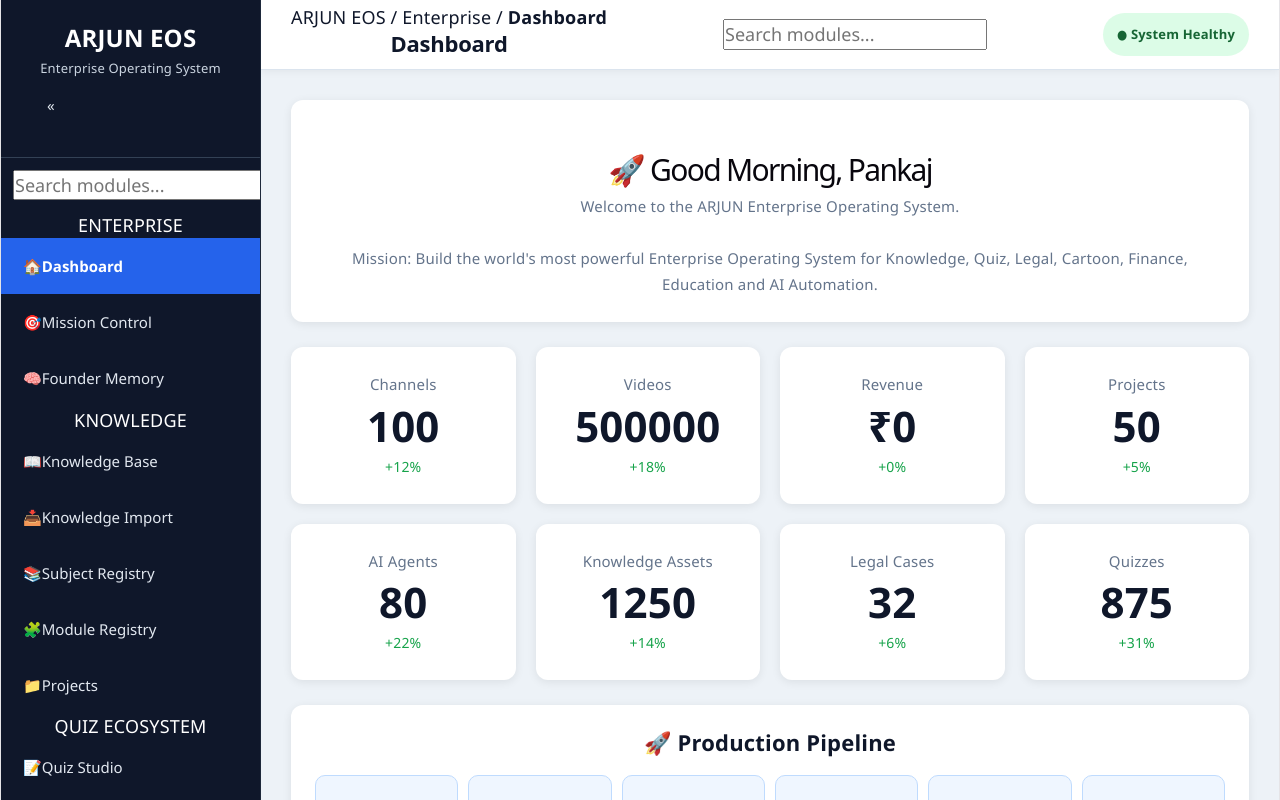
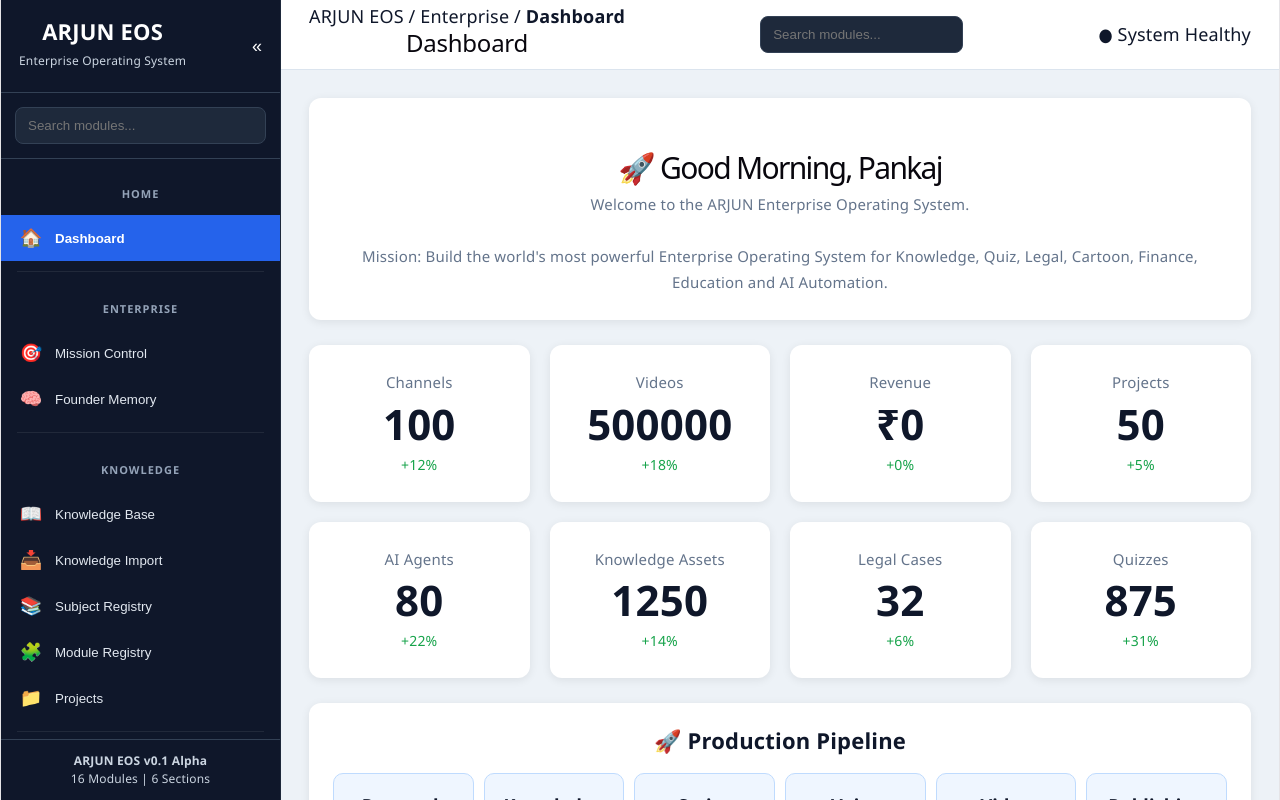
Before and after one commit to pankajnandlalsharma-afk/arjun-eos, a React (Vite) app: page / in a window 1280 px wide. Built offline with nearby package versions, Linux system fonts and the light colour scheme.

Commit message:
feat(layout): finalize enterprise sidebar and layout

```diff
--- a/src/layouts/Sidebar.jsx
+++ b/src/layouts/Sidebar.jsx
@@ -1,236 +1,90 @@
 import React, { useMemo, useState } from "react";
 
-const menu = [
-    {
-        section: "ENTERPRISE",
-        items: [
-            { id: "dashboard", icon: "🏠", title: "Dashboard" },
-            { id: "mission", icon: "🎯", title: "Mission Control" },
-            { id: "founderMemory", icon: "🧠", title: "Founder Memory" }
-        ]
-    },
-    {
-        section: "KNOWLEDGE",
-        items: [
-            { id: "knowledge", icon: "📖", title: "Knowledge Base" },
-            { id: "knowledge-import", icon: "📥", title: "Knowledge Import" },
-            { id: "subjects", icon: "📚", title: "Subject Registry" },
-            { id: "modules", icon: "🧩", title: "Module Registry" },
-            { id: "projects", icon: "📁", title: "Projects" }
-        ]
-    },
-    {
-        section: "QUIZ ECOSYSTEM",
-        items: [
-            { id: "quiz", icon: "📝", title: "Quiz Studio" },
-            { id: "segment", icon: "🏭", title: "Segment Factory" },
-            { id: "channels", icon: "📺", title: "Channel Explorer" },
-            { id: "production", icon: "🎬", title: "Production Tracker" }
-        ]
-    },
-    {
-        section: "AI & AUTOMATION",
-        items: [
-            { id: "ai", icon: "🤖", title: "AI Agents" },
-            { id: "prompts", icon: "💡", title: "Prompt Library" },
-            { id: "sops", icon: "📚", title: "SOP Library" }
-        ]
-    },
-    {
-        section: "LEGAL",
-        items: [
-            { id: "legal", icon: "⚖️", title: "Legal Studio" }
-        ]
-    }
+export const menu = [
+  { section:"HOME", items:[{id:"dashboard",icon:"🏠",title:"Dashboard"}]},
+  { section:"ENTERPRISE", items:[
+    {id:"mission",icon:"🎯",title:"Mission Control"},
+    {id:"founderMemory",icon:"🧠",title:"Founder Memory"}]},
+  { section:"KNOWLEDGE", items:[
+    {id:"knowledge",icon:"📖",title:"Knowledge Base"},
+    {id:"knowledge-import",icon:"📥",title:"Knowledge Import"},
+    {id:"subjects",icon:"📚",title:"Subject Registry"},
+    {id:"modules",icon:"🧩",title:"Module Registry"},
+    {id:"projects",icon:"📁",title:"Projects"}]},
+  { section:"QUIZ ECOSYSTEM", items:[
+    {id:"quiz",icon:"📝",title:"Quiz Studio"},
+    {id:"segment",icon:"🏭",title:"Segment Factory"},
+    {id:"channels",icon:"📺",title:"Channel Explorer"},
+    {id:"production",icon:"🎬",title:"Production Tracker"}]},
+  { section:"AI & AUTOMATION", items:[
+    {id:"ai",icon:"🤖",title:"AI Agents"},
+    {id:"prompts",icon:"💡",title:"Prompt Library"},
+    {id:"sops",icon:"📚",title:"SOP Library"}]},
+  { section:"LEGAL", items:[
+    {id:"legal",icon:"⚖️",title:"Legal Studio"}]}
 ];
 
-export default function Sidebar({
-    currentPage,
-    setCurrentPage
-}) {
+export default function Sidebar({currentPage,setCurrentPage}){
+  const [collapsed,setCollapsed]=useState(false);
+  const [search,setSearch]=useState("");
 
-    const [collapsed, setCollapsed] = useState(false);
-    const [search, setSearch] = useState("");
+  const filtered=useMemo(()=>{
+    const q=search.trim().toLowerCase();
+    if(!q) return menu;
+    return menu.map(s=>({...s,items:s.items.filter(i=>i.title.toLowerCase().includes(q))}))
+      .filter(s=>s.items.length);
+  },[search]);
 
-    const filteredMenu = useMemo(() => {
-
-        if (!search.trim()) return menu;
-
-        return menu
-            .map(section => ({
-                ...section,
-                items: section.items.filter(item =>
-                    item.title.toLowerCase().includes(search.toLowerCase())
-                )
-            }))
-            .filter(section => section.items.length > 0);
-
-    }, [search]);
-
-    const currentTitle = useMemo(() => {
-
-        for (const group of menu) {
-
-            const page = group.items.find(i => i.id === currentPage);
-
-            if (page) return page.title;
-
-        }
-
-        return "Dashboard";
-
-    }, [currentPage]);
+  const modules=menu.reduce((a,s)=>a+s.items.length,0);
 
   return (
-
-        <aside className={collapsed ? "sidebar collapsed" : "sidebar"}>
-
+    <aside className={collapsed?"sidebar collapsed":"sidebar"}>
       <div className="sidebar-header">
-
         <div>
-
-                    <div className="sidebar-title">
-
-                        {collapsed ? "AE" : "ARJUN EOS"}
-
+          <div className="sidebar-title">{collapsed?"AE":"ARJUN EOS"}</div>
+          {!collapsed && <div className="sidebar-subtitle">Enterprise Operating System</div>}
+        </div>
+        <button className="collapse-btn" onClick={()=>setCollapsed(!collapsed)}>
+          {collapsed?"»":"«"}
+        </button>
       </div>
 
-                    {!collapsed && (
-
-                        <div className="sidebar-subtitle">
-
-                            Enterprise Operating System
-
-                        </div>
-
-                    )}
-
-                </div>
-
-                <button
-                    className="collapse-btn"
-                    onClick={() => setCollapsed(!collapsed)}
-                >
-                    {collapsed ? "»" : "«"}
-                </button>
-
-            </div>
-
-            {!collapsed && (
-
-                <div style={{ padding: "12px" }}>
-
+      {!collapsed &&
+      <div className="sidebar-search">
         <input
-                        type="text"
+          className="enterprise-search"
+          value={search}
+          onChange={e=>setSearch(e.target.value)}
           placeholder="Search modules..."
-                        value={search}
-                        onChange={(e) => setSearch(e.target.value)}
-                        className="enterprise-search"
         />
-
-                </div>
-
-            )}
+      </div>}
 
       <div className="sidebar-scroll">
-
-                {filteredMenu.map(section => (
-
-                    <div
-                        key={section.section}
-                        className="sidebar-section"
-                    >
-
-                        {!collapsed && (
-
-                            <div className="sidebar-section-title">
-
-                                {section.section}
-
-                            </div>
-
-                        )}
-
-                        {section.items.map(item => (
-
+        {filtered.map(section=>(
+          <div className="sidebar-section" key={section.section}>
+            {!collapsed && <div className="sidebar-section-title">{section.section}</div>}
+            {section.items.map(item=>(
               <button
                 key={item.id}
-                                className={
-                                    currentPage === item.id
-                                        ? "menu-item active"
-                                        : "menu-item"
-                                }
-                                onClick={() =>
-                                    setCurrentPage(item.id)
-                                }
-                            >
-
-                                <span className="menu-icon">
-
-                                    {item.icon}
-
-                                </span>
-
-                                {!collapsed && (
-
-                                    <span>
-
-                                        {item.title}
-
-                                    </span>
-
-                                )}
-
+                className={currentPage===item.id?"menu-item active":"menu-item"}
+                onClick={()=>setCurrentPage(item.id)}>
+                <span className="menu-icon">{item.icon}</span>
+                {!collapsed && <span>{item.title}</span>}
               </button>
-
             ))}
-
+            {!collapsed && <hr className="sidebar-divider"/>}
           </div>
-
         ))}
-
       </div>
 
       <div className="sidebar-footer">
-
-                {!collapsed && (
-
+        {!collapsed ? (
           <>
-
-                        <div>
-
-                            <strong>Current Module</strong>
-
+            <div><strong>ARJUN EOS v0.1 Alpha</strong></div>
+            <div>{modules} Modules | {menu.length} Sections</div>
+          </>
+        ):<div>AE</div>}
       </div>
-
-                        <div>{currentTitle}</div>
-
-                        <br />
-
-                        <div>
-                            Modules : {menu.reduce((total, section) => total + section.items.length, 0)}
-                        </div>
-
-                        <div>
-                            Sections : {menu.length}
-                        </div>
-
-                        <br />
-
-                        <div>
-
-                            Enterprise Shell v1.1
-
-                        </div>
-
-                    </>
-
-                )}
-
-            </div>
-
     </aside>
-
   );
-
 }
--- a/src/layouts/layout.css
+++ b/src/layouts/layout.css
@@ -1,288 +1,175 @@
 /*========================================================
 ARJUN EOS
 File : src/layouts/layout.css
-Status : PRODUCTION
+Enterprise Layout v1.0
 ========================================================*/
 
 *,
 *::before,
-*::after{
-    margin:0;
-    padding:0;
-    box-sizing:border-box;
+*::after{margin:0;padding:0;box-sizing:border-box}
+
+:root{
+--sidebar-width:280px;
+--sidebar-collapsed-width:76px;
+--bg:#edf2f7;
+--surface:#fff;
+--sidebar:#0f172a;
+--sidebar-border:#1e293b;
+--divider:#334155;
+--primary:#2563eb;
+--text:#0f172a;
+--muted:#64748b;
+--radius:10px;
 }
 
-:root{
-
-    --sidebar-width:260px;
-
-    --color-sidebar:#0f172a;
-    --color-sidebar-border:#1e293b;
-    --color-sidebar-divider:#334155;
-
-    --color-primary:#2563eb;
-    --color-primary-hover:#1d4ed8;
-
-    --color-background:#edf2f7;
-    --color-surface:#ffffff;
-
-    --color-text:#0f172a;
-    --color-text-secondary:#64748b;
-
-    --color-success-bg:#dcfce7;
-    --color-success-text:#166534;
-
-    --shadow-topbar:0 2px 8px rgba(0,0,0,.05);
-
-    --transition-fast:.20s ease;
-}
-
-html,
-body,
-#root{
-    width:100%;
-    height:100%;
-    overflow:hidden;
-    background:var(--color-background);
-    font-family:
-        "Segoe UI",
-        Tahoma,
-        Geneva,
-        Verdana,
-        sans-serif;
-    color:var(--color-text);
-}
-
-body{
-    -webkit-font-smoothing:antialiased;
-    -moz-osx-font-smoothing:grayscale;
-}
-
-button,
-input,
-select,
-textarea{
-    font:inherit;
+html,body,#root{
+width:100%;
+height:100%;
+overflow:hidden;
+font-family:"Segoe UI",Tahoma,Verdana,sans-serif;
+background:var(--bg);
+color:var(--text);
 }
 
 .enterprise-layout{
-    display:flex;
-    width:100%;
-    height:100vh;
-    overflow:hidden;
-    background:var(--color-background);
+display:flex;
+height:100vh;
+overflow:hidden;
 }
 
-/*========================================================
-SIDEBAR
-========================================================*/
+.sidebar{
+width:var(--sidebar-width);
+display:flex;
+flex-direction:column;
+background:var(--sidebar);
+color:#fff;
+border-right:1px solid var(--sidebar-border);
+transition:.25s ease;
+}
 
-.sidebar{
-    width:var(--sidebar-width);
-    min-width:var(--sidebar-width);
-    max-width:var(--sidebar-width);
-
-    display:flex;
-    flex-direction:column;
-
-    background:var(--color-sidebar);
-    color:#ffffff;
-
-    border-right:1px solid var(--color-sidebar-border);
-
-    overflow:hidden;
+.sidebar.collapsed{
+width:var(--sidebar-collapsed-width);
 }
 
 .sidebar-header{
-    padding:24px;
-    border-bottom:1px solid var(--color-sidebar-divider);
+display:flex;
+justify-content:space-between;
+align-items:center;
+padding:18px;
+border-bottom:1px solid var(--divider);
+flex:0 0 auto;
 }
 
-.sidebar-title{
-    font-size:24px;
-    font-weight:700;
-    line-height:1.2;
+.sidebar-title{font-size:22px;font-weight:700}
+.sidebar-subtitle{font-size:12px;color:#cbd5e1;margin-top:4px}
+
+.collapse-btn{
+background:none;
+border:none;
+color:#fff;
+font-size:18px;
+cursor:pointer;
 }
 
-.sidebar-subtitle{
-    margin-top:6px;
-    font-size:13px;
-    color:#cbd5e1;
-    line-height:1.4;
+.sidebar-search{
+padding:14px;
+border-bottom:1px solid var(--divider);
+flex:0 0 auto;
 }
 
-.sidebar-menu{
-    flex:1;
-    overflow-y:auto;
-    overflow-x:hidden;
-    padding-top:14px;
+.enterprise-search{
+width:100%;
+padding:10px 12px;
+border-radius:8px;
+border:1px solid #334155;
+background:#1e293b;
+color:#fff;
+outline:none;
 }
 
-.sidebar-menu::-webkit-scrollbar{
-    width:8px;
+.sidebar-scroll{
+flex:1 1 auto;
+overflow-y:auto;
+overflow-x:hidden;
+padding:8px 0;
 }
 
-.sidebar-menu::-webkit-scrollbar-thumb{
-    background:#334155;
-    border-radius:10px;
+.sidebar-scroll::-webkit-scrollbar{width:8px}
+.sidebar-scroll::-webkit-scrollbar-thumb{
+background:#475569;
+border-radius:999px;
 }
 
-.sidebar button{
-    display:block;
-    width:100%;
-
-    border:none;
-    outline:none;
-
-    background:transparent;
-
-    padding:15px 22px;
-
-    text-align:left;
-
-    color:#e2e8f0;
-
-    font-size:15px;
-    font-weight:500;
-
-    cursor:pointer;
-
-    transition:
-        background var(--transition-fast),
-        color var(--transition-fast);
+.sidebar-section-title{
+padding:14px 18px 8px;
+font-size:11px;
+font-weight:700;
+letter-spacing:1px;
+color:#94a3b8;
 }
 
-.sidebar button:hover{
-    background:#1e293b;
+.menu-item{
+display:flex;
+align-items:center;
+gap:12px;
+width:100%;
+padding:12px 18px;
+border:none;
+background:none;
+color:#e2e8f0;
+cursor:pointer;
+text-align:left;
+transition:.2s;
 }
 
-.sidebar button:focus-visible{
-    background:#1e293b;
+.menu-item:hover{background:#1e293b}
+.menu-item.active{
+background:var(--primary);
+color:#fff;
+font-weight:600;
 }
 
-.sidebar button.active{
-    background:var(--color-primary);
-    color:#ffffff;
-    font-weight:600;
+.menu-icon{
+width:24px;
+text-align:center;
+font-size:18px;
+}
+
+.sidebar-divider{
+border:none;
+border-top:1px solid rgba(255,255,255,.08);
+margin:10px 16px;
 }
 
 .sidebar-footer{
-    border-top:1px solid var(--color-sidebar-divider);
-    padding:18px;
-    font-size:13px;
-    color:#94a3b8;
+flex:0 0 auto;
+padding:12px 16px;
+border-top:1px solid var(--divider);
+font-size:12px;
+line-height:1.5;
+color:#cbd5e1;
 }
 
-/*========================================================
-MAIN CONTENT
-========================================================*/
-
 .main-content{
-    flex:1;
-    min-width:0;
-
-    display:flex;
-    flex-direction:column;
-
-    overflow:hidden;
-
-    background:var(--color-background);
+flex:1;
+display:flex;
+flex-direction:column;
+overflow:hidden;
 }
 
-/*========================================================
-TOP BAR
-========================================================*/
-
 .topbar{
-    height:70px;
-    min-height:70px;
-
-    display:flex;
-    align-items:center;
-    justify-content:space-between;
-
-    padding:0 30px;
-
-    background:var(--color-surface);
-
-    border-bottom:1px solid #dbe4ee;
-
-    box-shadow:var(--shadow-topbar);
-
-    z-index:5;
+height:70px;
+background:#fff;
+display:flex;
+align-items:center;
+justify-content:space-between;
+padding:0 28px;
+border-bottom:1px solid #dbe4ee;
 }
 
-.topbar-left{
-    display:flex;
-    flex-direction:column;
-    justify-content:center;
+.workspace{
+flex:1;
+overflow:auto;
+padding:28px;
+background:var(--bg);
 }
-
-.topbar-left h2{
-    font-size:22px;
-    font-weight:700;
-    color:var(--color-text);
-}
-
-.topbar-left p{
-    margin-top:3px;
-    font-size:13px;
-    color:var(--color-text-secondary);
-}
-
-.topbar-right{
-    display:flex;
-    align-items:center;
-    gap:18px;
-}
-
-.status{
-    display:inline-flex;
-    align-items:center;
-    justify-content:center;
-
-    padding:8px 14px;
-
-    border-radius:999px;
-
-    background:var(--color-success-bg);
-    color:var(--color-success-text);
-
-    font-size:13px;
-    font-weight:600;
-
-    white-space:nowrap;
-}
-
-/*========================================================
-WORKSPACE
-========================================================*/
-
-.workspace{
-    flex:1;
-    min-height:0;
-
-    overflow:auto;
-
-    padding:30px;
-
-    background:var(--color-background);
-}
-
-.workspace::-webkit-scrollbar{
-    width:10px;
-    height:10px;
-}
-
-.workspace::-webkit-scrollbar-thumb{
-    background:#cbd5e1;
-    border-radius:999px;
-}
-
-.workspace::-webkit-scrollbar-thumb:hover{
-    background:#94a3b8;
-}
-
-.workspace::-webkit-scrollbar-track{
-    background:transparent;
-}
```
Lines whose indentation alone changed are shown as unchanged.
